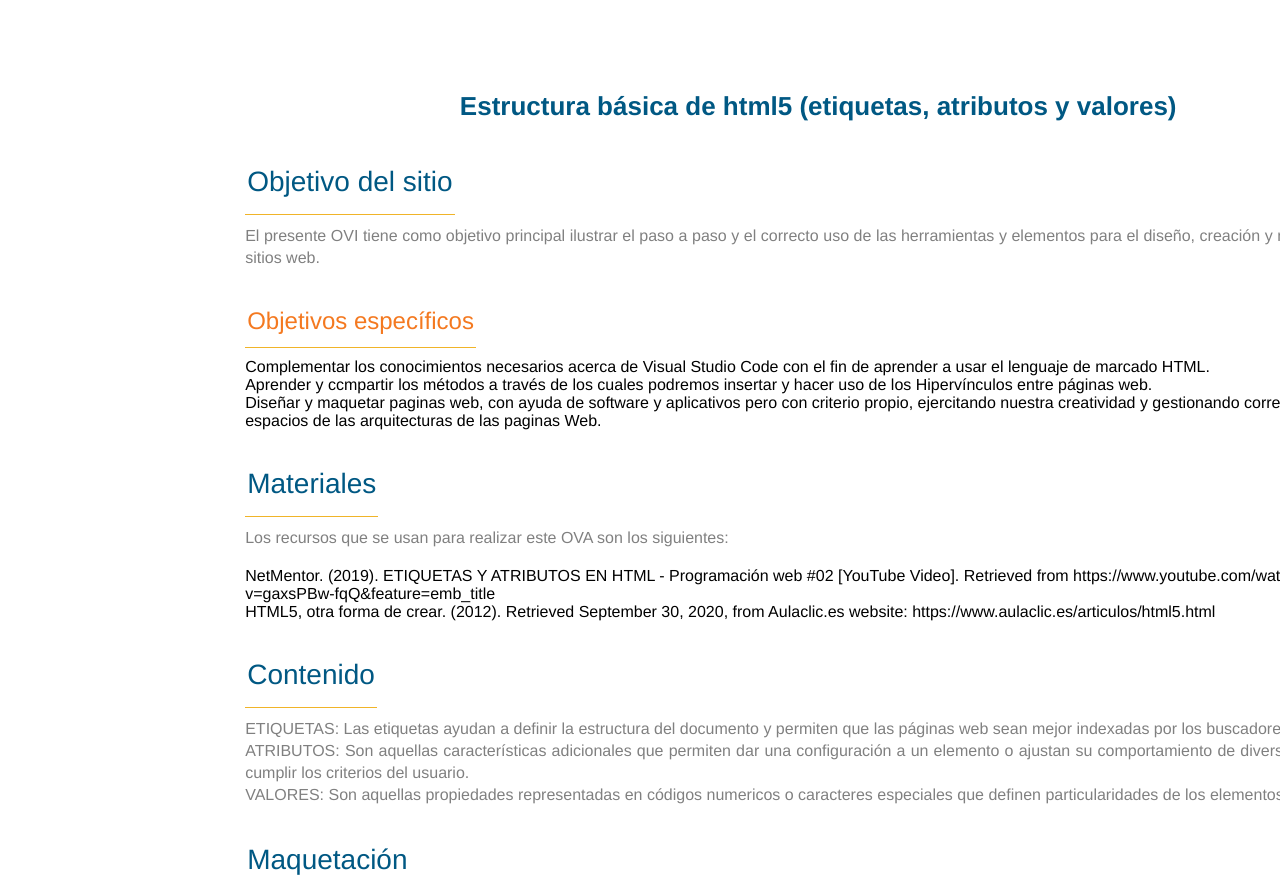
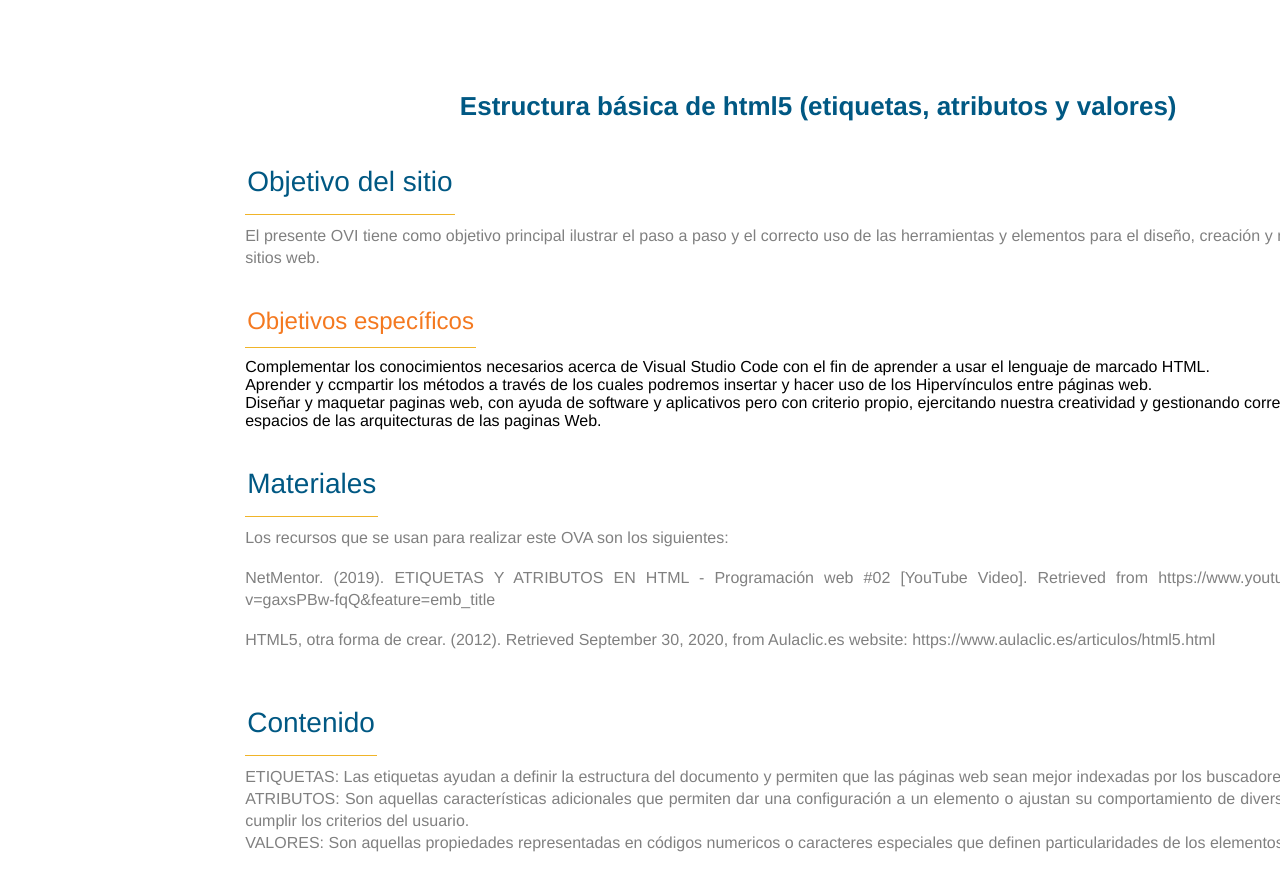
Before and after one commit to Alejandr0parra/DSW-AlejandroParra, a plain HTML site: page planing.html in a window 1280 px wide. Shown: the part 185-1072 px from the top of the page. Drawn offline with Linux system fonts and the light colour scheme.

Commit message:
Update planing.html

```diff
--- a/planing.html
+++ b/planing.html
@@ -65,11 +65,11 @@
             <h2>Materiales</h2>
             <p>Los recursos que se usan para realizar este OVA son los siguientes:</p><br>
             <ul>
-                <li>NetMentor. (2019). ETIQUETAS Y ATRIBUTOS EN HTML - Programación web #02 [YouTube Video]. Retrieved from https://www.youtube.com/watch?v=gaxsPBw-fqQ&feature=emb_title
-
+                <li><p>NetMentor. (2019). ETIQUETAS Y ATRIBUTOS EN HTML - Programación web #02 [YouTube Video]. Retrieved from https://www.youtube.com/watch?v=gaxsPBw-fqQ&feature=emb_title
+                </p>
                     ‌</li>
-                <li>HTML5, otra forma de crear. (2012). Retrieved September 30, 2020, from Aulaclic.es website: https://www.aulaclic.es/articulos/html5.html
-
+                <li><p>HTML5, otra forma de crear. (2012). Retrieved September 30, 2020, from Aulaclic.es website: https://www.aulaclic.es/articulos/html5.html
+                </p>
                     ‌</li>
                        <br><br>
             </ul>
```
